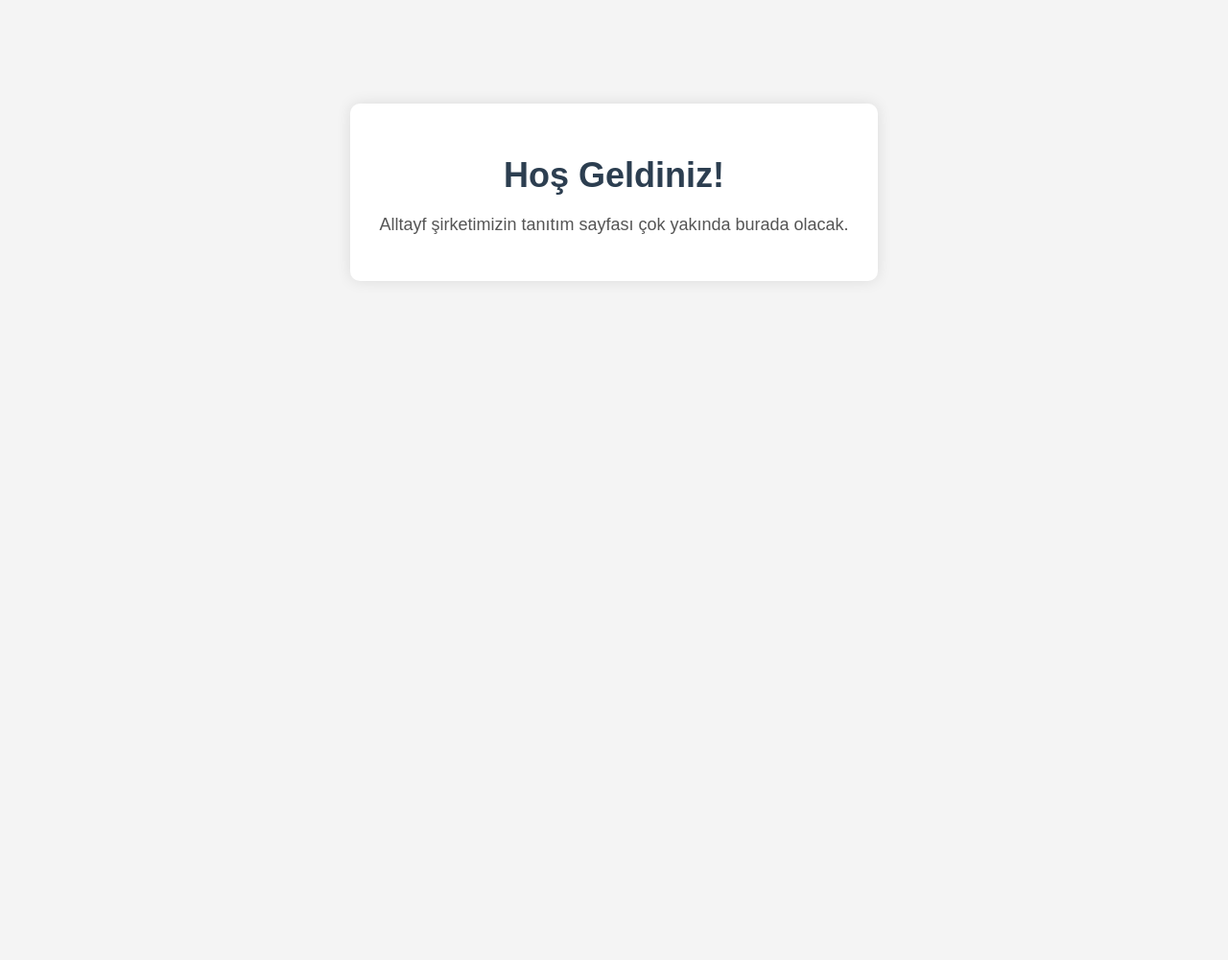
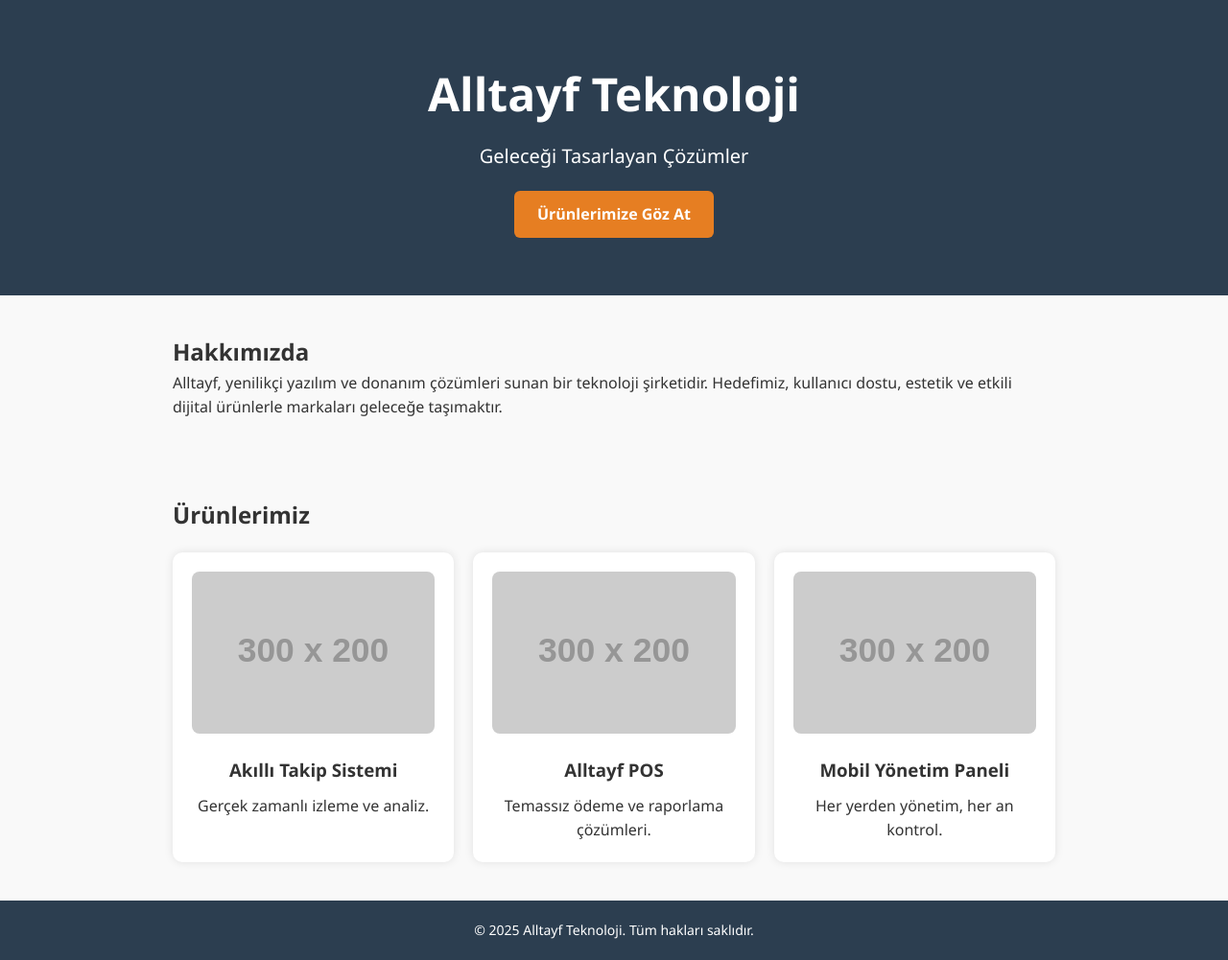
Before and after one commit to rahimkucukkabadayi-cyber/alltayf-site, a website: page index.html in a window 1280 px wide. Shown: the whole page at 96% size. Before the commit the page ends 800 px from the top, so only its background shows below. Drawn offline with Linux system fonts and the light colour scheme; placeholder pictures from the web are drawn by us.

Commit message:
Update index.html

```diff
--- a/index.html
+++ b/index.html
@@ -2,39 +2,114 @@
 <html lang="tr">
 <head>
   <meta charset="UTF-8">
-  <title>Alltayf Web Sitesi</title>
+  <meta name="viewport" content="width=device-width, initial-scale=1.0">
+  <title>Alltayf - Ödüllü Tasarım</title>
   <style>
+    * {
+      margin: 0;
+      padding: 0;
+      box-sizing: border-box;
+    }
     body {
-      background-color: #f4f4f4;
-      font-family: Arial, sans-serif;
+      font-family: 'Segoe UI', sans-serif;
+      background: #f9f9f9;
+      color: #333;
+      line-height: 1.6;
+    }
+    header {
+      background: #2c3e50;
+      color: white;
+      padding: 60px 20px;
       text-align: center;
-      padding: 100px;
     }
-
-    h1 {
-      color: #2c3e50;
-      font-size: 36px;
-      margin-bottom: 20px;
+    header h1 {
+      font-size: 48px;
     }
-
-    p {
-      color: #555;
-      font-size: 18px;
+    header p {
+      font-size: 20px;
+      margin-top: 10px;
     }
-
-    .kutu {
+    .button {
+      margin-top: 20px;
+      display: inline-block;
+      background: #e67e22;
+      color: white;
+      padding: 12px 24px;
+      border-radius: 6px;
+      text-decoration: none;
+      font-weight: bold;
+    }
+    section {
+      padding: 40px 20px;
+      max-width: 960px;
+      margin: auto;
+    }
+    .products {
+      display: grid;
+      grid-template-columns: repeat(auto-fit, minmax(220px, 1fr));
+      gap: 20px;
+      margin-top: 20px;
+    }
+    .product {
       background: white;
-      padding: 30px;
+      padding: 20px;
       border-radius: 10px;
-      box-shadow: 0 0 15px rgba(0, 0, 0, 0.1);
-      display: inline-block;
+      box-shadow: 0 0 10px rgba(0,0,0,0.1);
+      text-align: center;
+    }
+    .product img {
+      max-width: 100%;
+      border-radius: 8px;
+    }
+    .product h3 {
+      margin: 15px 0 10px;
+    }
+    footer {
+      background: #2c3e50;
+      color: white;
+      text-align: center;
+      padding: 20px;
+      font-size: 14px;
     }
   </style>
 </head>
 <body>
-  <div class="kutu">
-    <h1>Hoş Geldiniz!</h1>
-    <p>Alltayf şirketimizin tanıtım sayfası çok yakında burada olacak.</p>
-  </div>
+
+  <header>
+    <h1>Alltayf Teknoloji</h1>
+    <p>Geleceği Tasarlayan Çözümler</p>
+    <a href="#urunler" class="button">Ürünlerimize Göz At</a>
+  </header>
+
+  <section id="hakkimizda">
+    <h2>Hakkımızda</h2>
+    <p>Alltayf, yenilikçi yazılım ve donanım çözümleri sunan bir teknoloji şirketidir. Hedefimiz, kullanıcı dostu, estetik ve etkili dijital ürünlerle markaları geleceğe taşımaktır.</p>
+  </section>
+
+  <section id="urunler">
+    <h2>Ürünlerimiz</h2>
+    <div class="products">
+      <div class="product">
+        <img src="https://via.placeholder.com/300x200.png?text=Ürün+1" alt="Ürün 1">
+        <h3>Akıllı Takip Sistemi</h3>
+        <p>Gerçek zamanlı izleme ve analiz.</p>
+      </div>
+      <div class="product">
+        <img src="https://via.placeholder.com/300x200.png?text=Ürün+2" alt="Ürün 2">
+        <h3>Alltayf POS</h3>
+        <p>Temassız ödeme ve raporlama çözümleri.</p>
+      </div>
+      <div class="product">
+        <img src="https://via.placeholder.com/300x200.png?text=Ürün+3" alt="Ürün 3">
+        <h3>Mobil Yönetim Paneli</h3>
+        <p>Her yerden yönetim, her an kontrol.</p>
+      </div>
+    </div>
+  </section>
+
+  <footer>
+    &copy; 2025 Alltayf Teknoloji. Tüm hakları saklıdır.
+  </footer>
+
 </body>
 </html>
```
